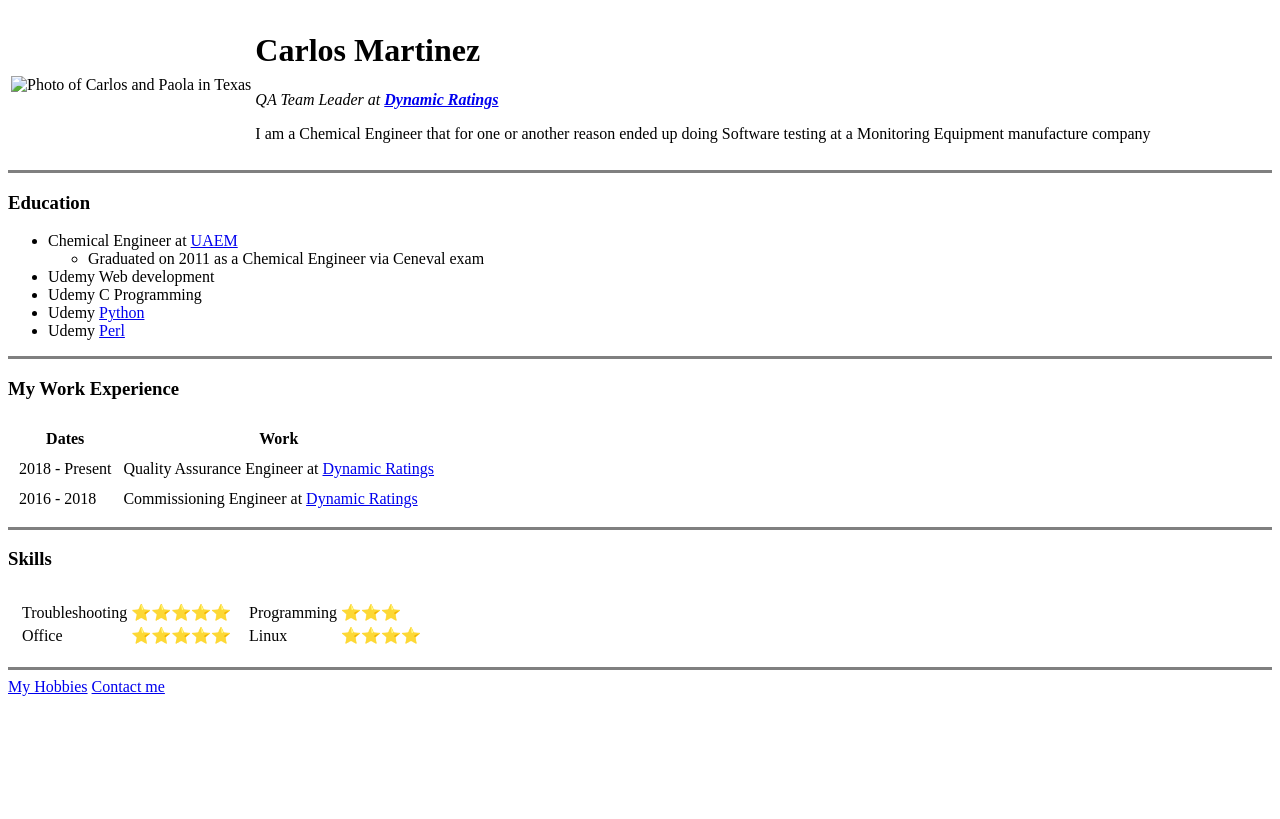
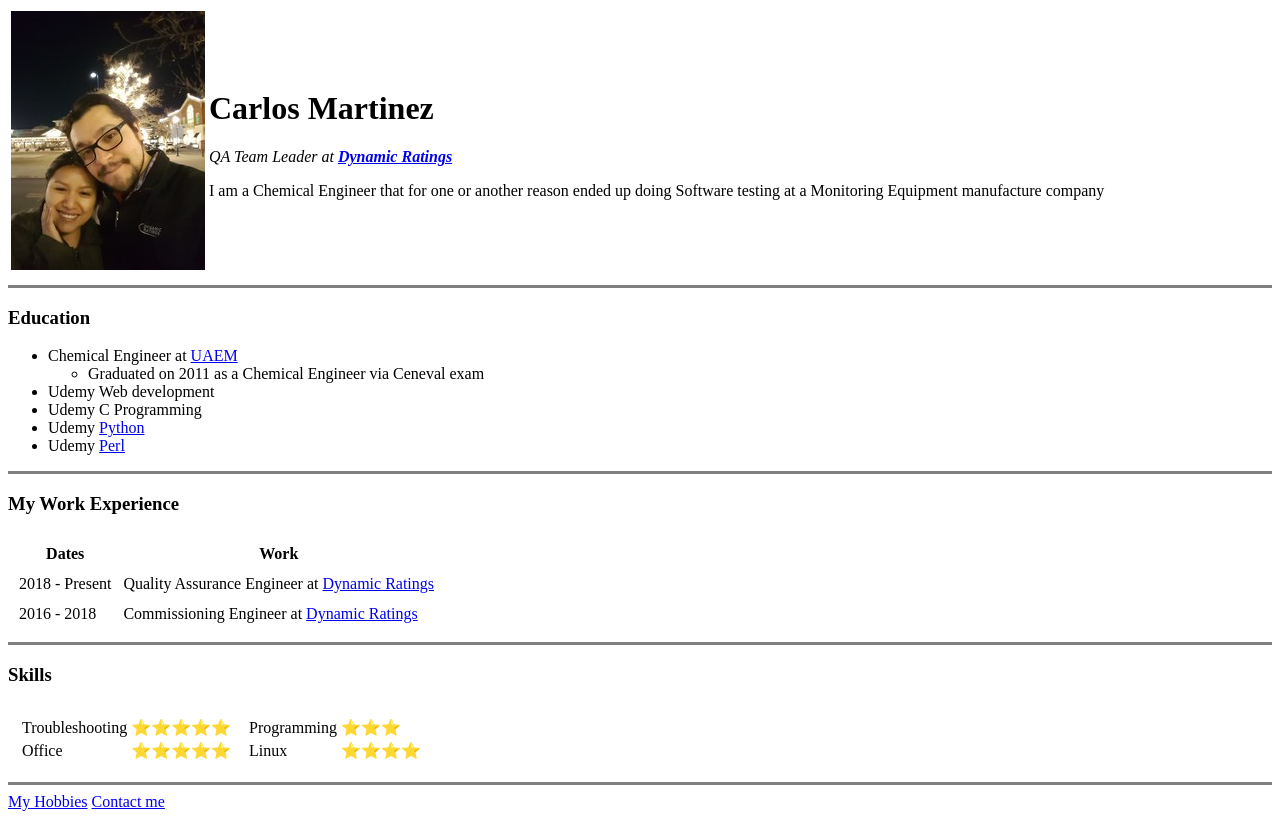
Before and after one commit to JCarl-O/cv, a plain HTML site: page index.html in a window 1280 px wide. Drawn offline with Linux system fonts and the light colour scheme.

Commit message:
Changed images location

```diff
--- a/index.html
+++ b/index.html
@@ -8,7 +8,7 @@
   <table>
     <tr>
       <td>
-        <img src="output.jpg" alt="Photo of Carlos and Paola in Texas">
+        <img src="images/output.jpg" alt="Photo of Carlos and Paola in Texas">
       </td>
       <td>
         <h1>Carlos Martinez</h1>
```
